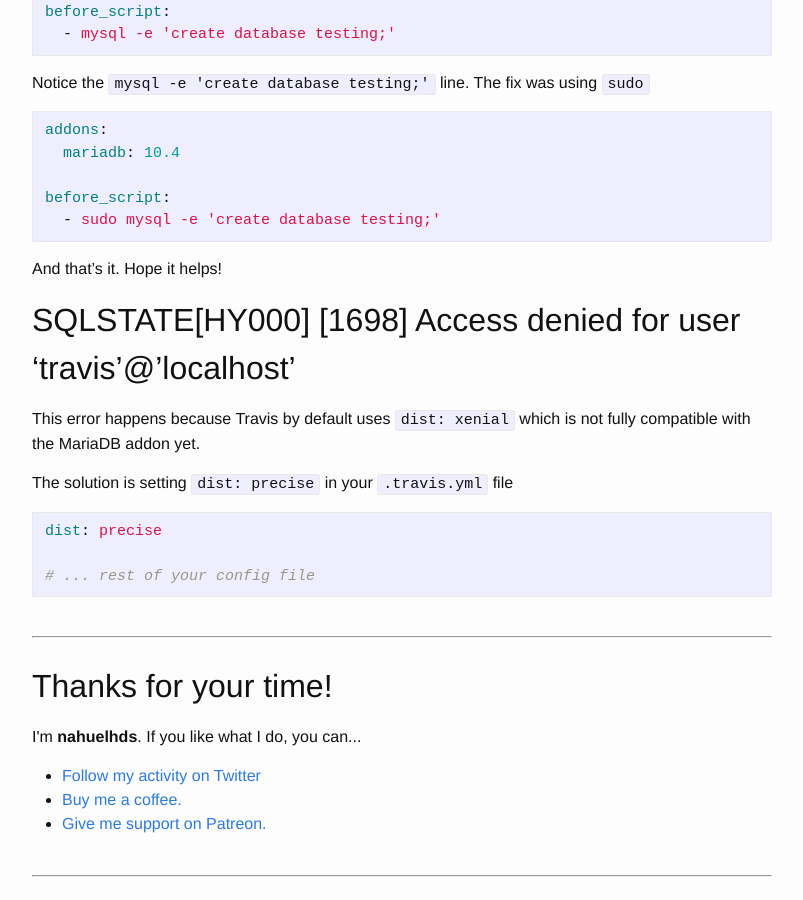
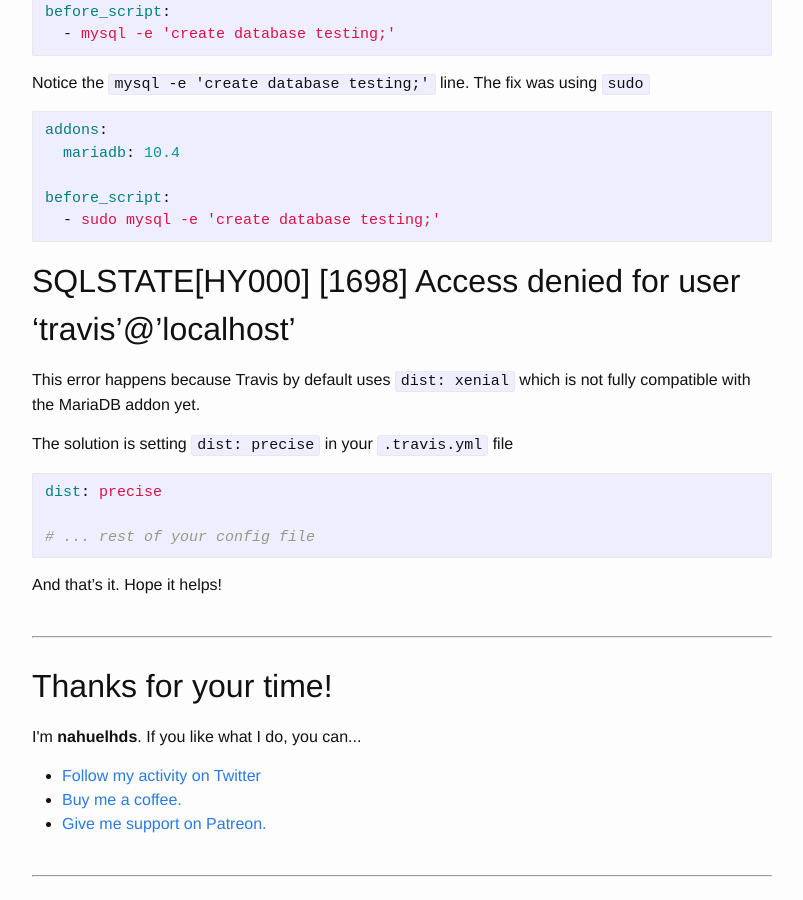
Before and after one commit to nahuelhds/nahuelhds.github.io, a Jekyll site: the page built from _posts/2019-07-21-Solving-MariaDB-errors-on-Travis-CI copy.md, in a window 1280 px wide and 900 px high, scrolled down 467 px. Shown: the whole window, without its empty margins (238-1041 px from the left). Built offline with Jekyll 4.4.1, drawn with Linux system fonts in a browser that asks for light colours; comment, search, counter and statistics services are not loaded; some of the changed lines change nothing that is shown.

Commit message:
Final message

````diff
--- a/_posts/2019-07-21-Solving-MariaDB-errors-on-Travis-CI copy.md
+++ b/_posts/2019-07-21-Solving-MariaDB-errors-on-Travis-CI copy.md
@@ -37,8 +37,6 @@
   - sudo mysql -e 'create database testing;'
 ```
 
-And that's it. Hope it helps!
-
 ## SQLSTATE[HY000] [1698] Access denied for user 'travis'@'localhost'
 
 This error happens because Travis by default uses `dist: xenial` which is not fully compatible with the MariaDB addon yet.
@@ -50,3 +48,5 @@
 
 # ... rest of your config file
 ```
+
+And that's it. Hope it helps!
````
